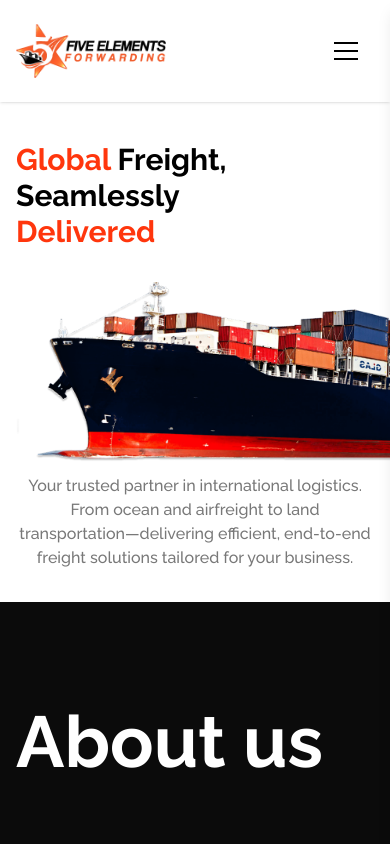
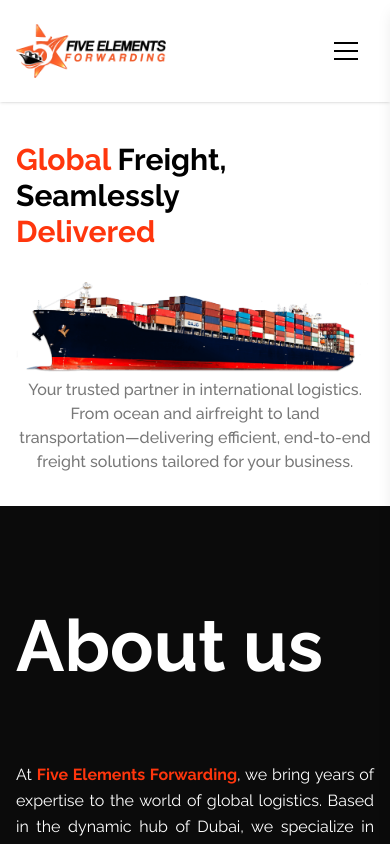
Before and after one commit to AshanHimantha/5elements, a Next.js app: page / in a window 390 px wide. Shown: the top 844 px of the page. Built offline with nearby package versions, Linux system fonts and the light colour scheme.

Commit message:
Refactor layout in page.js to enforce max-width on containers for improved responsiveness and consistency

```diff
--- a/app/page.js
+++ b/app/page.js
@@ -55,10 +55,10 @@ export default function Home() {
   };
 
   return (
-    <div className={`min-h-screen bg-white overflow-x-hidden ${raleway.variable} ${inter.variable}`}>
+    <div className={`min-h-screen bg-white overflow-x-hidden ${raleway.variable} ${inter.variable} `}>
       {/* Fixed header */}
       <div className="fixed top-0 left-0 right-0 z-50 w-full bg-white shadow-sm">
-        <header className="container mx-auto px-4 py-6 flex md:flex-row justify-between items-center">
+        <header className="container mx-auto max-w-7xl px-4 py-6 flex md:flex-row justify-between items-center">
           <div className="self-start w-full md:w-auto">
             <Image
               src="/logo.png"
@@ -164,14 +164,13 @@ export default function Home() {
         </div>
 
         {/* Hero Section */}
-        <section id="hero" className="container mx-auto px-4 py-8 md:py-20 ">
+        <section id="hero" className="container mx-auto max-w-7xl px-4 py-8 md:py-20">
           <div className="mb-8 md:mb-16">
             <h1 className="text-3xl md:text-6xl font-bold font-raleway capitalize mb-6 text-black">
               <span className="text-[#ff360d]">Global</span> Freight, Seamlessly <span className="text-[#ff360d]"><br/>Delivered</span>
             </h1>
-
           </div>
-          <div className="lg:w-full lg:-mt-20 w-[200%]">
+          <div className="lg:w-full lg:-mt-20 w-full overflow-hidden">
             <Image
               src="/ship.png"
               alt="Hero Image"
@@ -187,8 +186,8 @@ export default function Home() {
         </section>
 
         {/* About Us Section */}
-        <section id="about" className="bg-[#0b0b0b] py-16 lg:h-screen">
-          <div className="container mx-auto px-4">
+        <section id="about" className="bg-[#0b0b0b] py-16 lg:h-screen ">
+          <div className="container mx-auto px-4 max-w-7xl">
             <h2 className="text-7xl font-bold font-raleway text-white mb-6 mt-10">About us</h2>
 
             <div className="text-justify mt-20">
@@ -207,7 +206,7 @@ export default function Home() {
 
         {/* Services Section */}
         <section id="services" className="py-16">
-          <div className="container mx-auto px-4">
+          <div className="container mx-auto px-4 max-w-7xl">
             <h2 className="text-7xl font-bold font-raleway text-[#ff360d] mb-12">Services</h2>
 
             <div className="grid grid-cols-1 md:grid-cols-3 gap-8">
@@ -300,7 +299,7 @@ export default function Home() {
 
         {/* Footer */}
         <footer className="bg-[#0b0b0b] py-8 pb-1">
-          <div className="container mx-auto px-4">
+          <div className="container mx-auto px-4 max-w-7xl">
             <div className="grid grid-cols-1 md:grid-cols-3 gap-8 items-center">
               <div>
                 <Image
```
